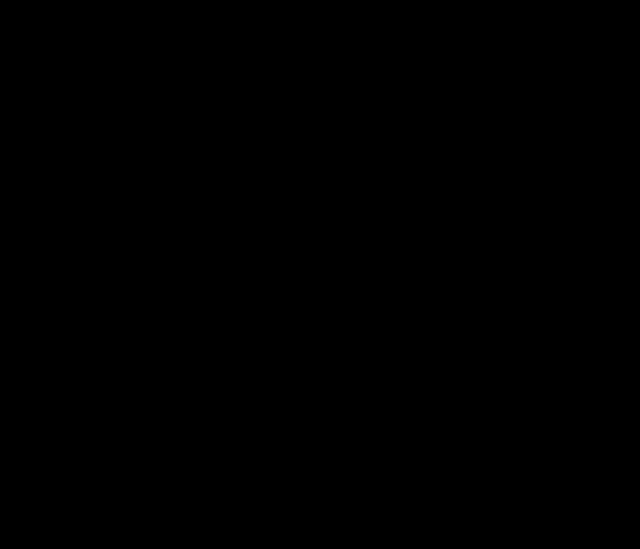
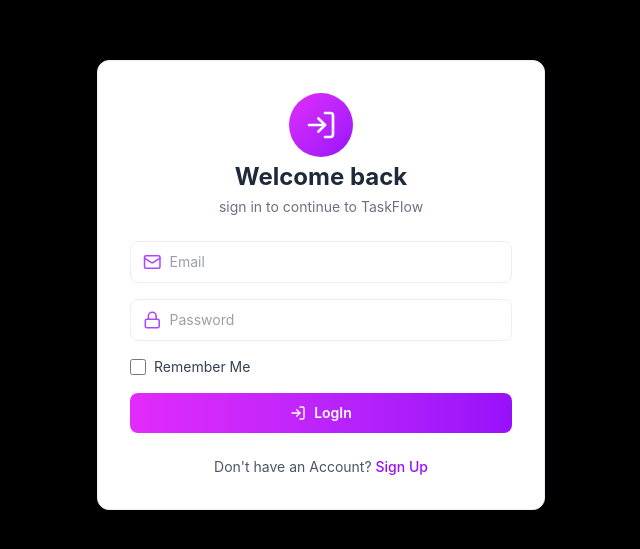
Before and after one commit to SARTHIKDOBARIYA/Project-Task-Manager, a React app in the folder frontend/: page /login in a window 1280 px wide. Shown: the part 115-664 px from the top of the page, without its empty margins (319-959 px from the left). Built offline with nearby package versions, Linux system fonts and the light colour scheme; the HTML template or start-up script is replaced by a standard one.

Commit message:
create Sidebar

```diff
--- a/frontend/package.json
+++ b/frontend/package.json
@@ -16,6 +16,7 @@
     "react": "^19.2.6",
     "react-dom": "^19.2.6",
     "react-router-dom": "^7.15.1",
+    "react-toastify": "^11.1.0",
     "tailwindcss": "^4.3.0"
   },
   "devDependencies": {
--- a/frontend/src/App.jsx
+++ b/frontend/src/App.jsx
@@ -1,8 +1,9 @@
 import {useEffect, useState} from 'react'
-import {Routes, Route, useNavigate, Outlet} from "react-router-dom";
+import {Routes, Route, useNavigate, Outlet, Navigate} from "react-router-dom";
 import Login from "./components/Login.jsx";
 import Layout from "./components/Layout.jsx";
 import Signup from "./components/Signup.jsx";
+import Dashboard from './pages/Dashboard.jsx';
 
 function App() {
   const navigate = useNavigate()
@@ -12,7 +13,9 @@
     return stored ? JSON.parse(stored) : null
   })
 
+  console.log('=== currentUser ===>', currentUser);
   useEffect(() => {
+    console.log('=== currentUser ===>', currentUser);
     if(currentUser){
       localStorage.setItem("currentUser",JSON.stringify(currentUser))
     }
@@ -21,15 +24,18 @@
     }
   },[currentUser])
 
-  const handleAuthSubmit = (data) =>{
+  const handleAuthSubmit = (data) => {
+    console.log("AUTH DATA:", data);
+
     const user = {
-      email : data.email,
-      name : data.name || 'User',
-      avatar: `https://ui-avatars.com/api/?name=${encodeURIComponent(data.name || 'User')}&background=random`
-    }
-    setCurrentUser(user)
-    navigate('/',{replace:true})
-  }
+        name: data.name,
+        email: data.email,
+        avatar: data.avatar,
+    };
+
+    setCurrentUser(user);
+    navigate("/", { replace: true });
+};
 
   const handlelogout = () =>{
     localStorage.removeItem("token")
@@ -37,11 +43,13 @@
     navigate('/login',{replace : true})
   }
 
-  const   protectedLayout = () =>{
-    <Layout user={currentUser} onLogout={handlelogout}>
-      <Outlet/>
-    </Layout>
-  }
+  const ProtectedLayout = () => {
+    return (
+        <Layout user={currentUser} onLogout={handlelogout}>
+            <Outlet />
+        </Layout>
+    );
+};
 
   return (
       <Routes>
@@ -69,7 +77,14 @@
             }
         />
 
-        <Route path="/*" element={<Layout />} />
+          <Route
+            element={
+              currentUser ? <ProtectedLayout /> : <Navigate to="/login" replace />
+            }>
+          <Route path="/" element={<Dashboard />} />
+          </Route>
+
+        <Route path='*' element={<Navigate to={currentUser ? '/' : '/login'} replace/>}/>
       </Routes>
   );
 }
--- a/frontend/src/assets/dummy.jsx
+++ b/frontend/src/assets/dummy.jsx
@@ -134,6 +134,11 @@
 // SIGNUP
 export const FIELDS = [
     { name: "name", type: "text", placeholder: "Full Name", icon: User },
+    { name: "email", type: "email", placeholder: "Email", icon: Mail },
+    { name: "password", type: "password", placeholder: "Password", icon: Lock },
+]
+
+export const LOGIN_FIELDS=[
     { name: "email", type: "email", placeholder: "Email", icon: Mail },
     { name: "password", type: "password", placeholder: "Password", icon: Lock },
 ]
--- a/frontend/src/components/Layout.jsx
+++ b/frontend/src/components/Layout.jsx
@@ -56,7 +56,7 @@
         }
     },[tasks])
 
-    const statCard=({title,value,icon})=>(
+    const StatCard=({title,value,icon})=>(
 
         <div className='p-3 md:p-4 rounded-xl bg-white shadow-sm border border-purple-100 hover:shadow-md transition-all duration-300 min-w-0'>
             <div className='flex items-center gap-2'>
@@ -113,10 +113,10 @@
                         </h3>
 
                         <div className="grid grid-cols-2 gap-3 sm:gap-4 mb-4 sm:mb-6">
-                            <statCard title="Total Tasks" value={stats.totalCount} icon={<Circle className="w-3.5 h-3.5 sm:w-4 sm:h-4 text-purple-500"/>}/>
-                            <statCard title="completed Tasks" value={stats.completedTask} icon={<Circle className="w-3.5 h-3.5 sm:w-4 sm:h-4 text-green-500"/>}/>
-                            <statCard title="Pending Tasks" value={stats.pendingCount} icon={<Circle className="w-3.5 h-3.5 sm:w-4 sm:h-4 text-fuchsia-500"/>}/>
-                            <statCard title="Completion Percentage" value={stats.completionpercentage} icon={<Zap className="w-3.5 h-3.5 sm:w-4 sm:h-4 text-purple-500"/>}/>
+                            <StatCard title="Total Tasks" value={stats.totalCount} icon={<Circle className="w-3.5 h-3.5 sm:w-4 sm:h-4 text-purple-500"/>}/>
+                            <StatCard title="completed Tasks" value={stats.completedTask} icon={<Circle className="w-3.5 h-3.5 sm:w-4 sm:h-4 text-green-500"/>}/>
+                            <StatCard title="Pending Tasks" value={stats.pendingCount} icon={<Circle className="w-3.5 h-3.5 sm:w-4 sm:h-4 text-fuchsia-500"/>}/>
+                            <StatCard title="Completion Percentage" value={stats.completionpercentage} icon={<Zap className="w-3.5 h-3.5 sm:w-4 sm:h-4 text-purple-500"/>}/>
                         </div>
 
                         <hr className="my-3 sm:my-4 border-purple-100"/>
@@ -163,7 +163,7 @@
                                     </div>
                                 ))}
 
-                                {task.length === 0 && (
+                                {tasks.length === 0 && (
                                     <div className="text-center py-4 sm:py-6 px-2">
                                         <div className="w-12 h-12 sm:w-16 sm:h-16 mx-auto sm:mb-4 rounded-full bg-purple-100 flex items-center justify-center">
                                             <Clock className="w-6 h-6 sm:w-8 sm:h-8 text-purple-500"/>
--- a/frontend/src/components/Login.jsx
+++ b/frontend/src/components/Login.jsx
@@ -1,5 +1,144 @@
-function Login(){
+import {toast, ToastContainer} from 'react-toastify'
+import { Eye, EyeOff, LogIn } from 'lucide-react'
+import {INPUTWRAPPER, LOGIN_FIELDS, BUTTON_CLASSES } from '../assets/dummy'
+import { useNavigate } from 'react-router-dom'
+import { useEffect, useState } from 'react'
+import axios from 'axios'
 
+const INITIAL_FORM = {email:"",password:""}
+const URL="http://localhost:3000"
+
+
+function Login({onSubmit,onSwitchMode}){
+
+    const [showPassword,setShowPassword]=useState(false)
+    const [loading,setLoading]=useState(false)
+    const [formData,setFormData]=useState(INITIAL_FORM)
+    const [remeberMe,setRememberMe]=useState(false)
+
+    const navigate = useNavigate()
+
+    const handleSubmit = async (e) => {
+        e.preventDefault();
+        setLoading(true);
+
+        try {
+            const response = await axios.post(
+                `${URL}/v1/auth/login`,
+                formData
+            );
+
+            console.log("LOGIN RESPONSE:", response.data);
+
+            const data = response.data;
+
+            localStorage.setItem("token", data.data.token);
+            localStorage.setItem("userId", data.data.user._id);
+
+            // Update currentUser in App.jsx
+            onSubmit?.({
+                name: data.data.user.name,
+                email: data.data.user.email,
+                avatar: `https://ui-avatars.com/api/?name=${encodeURIComponent(
+                    data.data.user.name
+                )}&background=random`,
+            });
+
+        } catch (err) {
+            console.error("LOGIN ERROR:", err);
+            toast.error(
+                err.response?.data?.message || "Login failed"
+            );
+        } finally {
+            setLoading(false);
+        }
+    };
+
+    useEffect(()=>{
+        const token=localStorage.getItem("token")
+        const userId=localStorage.getItem("userId")
+        if(token){
+            (async ()=>{
+                try{
+                    const {data} = await axios.get(`${URL}/v1/auth/me`,{
+                        headers:{Authorization:`Bearer ${token}`}
+                    })
+                    if(data.success){
+                        onSubmit?.({token,userId,...data.user})
+                        toast.success("Session restore. Redirecting")
+                        navigate('/')
+                    }else{
+                        localStorage.clear()
+                    }
+                }catch(e){
+                    localStorage.clear()
+                }
+            })()
+        }
+    },[navigate,onSubmit])
+
+    const handleSWitchMode=()=>{
+        toast.dismiss()
+        onSwitchMode?.()
+    }
+
+
+    return (
+        <div className="max-w-md bg-white w-full shadow-lg border border-purple-100 rounded-xl p-8">
+            <ToastContainer position='top-center' autoClose={3000} hideProgressBar/>
+
+            <div className='mb-6 text-center'>
+                <div className='w-16 h-16 bg-gradient-to-br from-fuchsia-500 to-purple-600 rounded-full mx-auto flex items-center justify-center mb-1'>
+                    <LogIn className='w-8 h-8 text-white'/>
+                </div>
+
+            <h2 className='text-2xl font-bold text-gray-800'>Welcome back</h2>
+            <p className='text-gray-500 text-sm mt-1'>sign in to continue to TaskFlow</p>
+            </div>
+
+            <form onSubmit={handleSubmit} className='space-y-4'>
+            {LOGIN_FIELDS.map(({ name, type, placeholder, icon: Icon , isPassword }) => (
+                    <div key={name} className={INPUTWRAPPER}>
+                        <Icon className="text-purple-500 w-5 h-5 mr-2"/>
+                        <input type={type} placeholder={placeholder} value={formData[name]} onChange={(e)=>setFormData({...formData,[name]:e.target.value })}
+                        className="w-full focus:outline-none text-sm text-gray-700" required
+                        />
+
+                        {isPassword && (
+                            <button type='button' onClick={()=>setShowPassword((prev)=> !prev)} className='ml-2 text-gray-500 hover:text-purple-500 transition-colors'>
+                                {showPassword ? <EyeOff className='w-5 h-5'/> : <Eye className='w-5 h-5'/>}
+
+                            </button>
+                        )}
+                    </div>
+                ))}
+
+                <div className='flex items-center'>
+                        <input type='checkbox' id='rememberMe' checked={remeberMe} onChange={()=>setRememberMe(!remeberMe)} className='h-4 w-4 text-purple-500 focus:ring-purple-400 border-gray-300 rounded' required/>
+
+                        <label htmlFor='remeberMe'className='ml-2 block text-sm text-gray-700 '>Remember Me </label>
+                </div>
+
+                <button type='submit' className={BUTTON_CLASSES} disabled={loading}>
+                    {loading ? (
+                        "Logging in..."
+                    ):(
+                        <>
+                            <LogIn className='w-4 h-4'/>
+                            LogIn
+                        </>
+                    )}
+                    </button>
+            </form>
+
+            <p className='text-center text-sm text-gray-600 mt-6'>
+                Don't have an Account?{' '}
+                <button type='button' className='text-purple-600 hover:text-purple-700 hover:underline font-medium transition-colors' onClick={handleSWitchMode}>
+                    Sign Up
+                </button>
+            </p>
+        </div>
+    )
 }
 
 export default Login;
--- a/frontend/src/pages/Dashboard.jsx
+++ b/frontend/src/pages/Dashboard.jsx
@@ -0,0 +1,9 @@
+import React from 'react'
+
+function Dashboard() {
+  return (
+    <div>Dashboard</div>
+  )
+}
+
+export default Dashboard
```
Also changed, not shown: frontend/src/components/Sidebar.jsx (+99 -2 lines), 1 other file (tests, documents, lock files or other folders).
